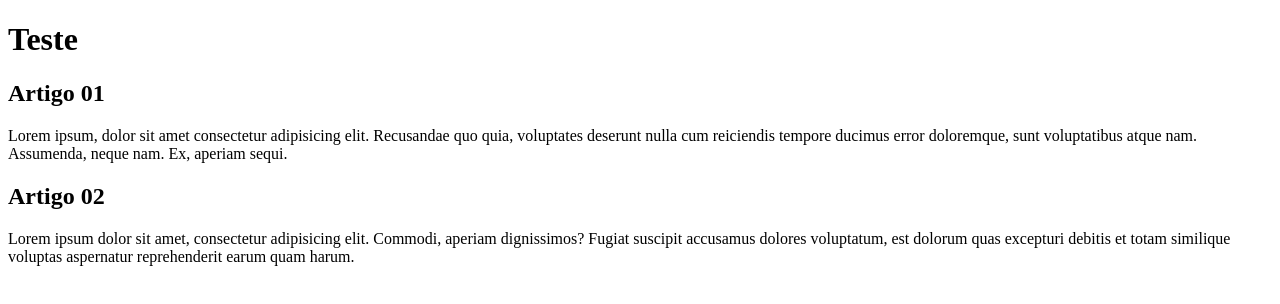
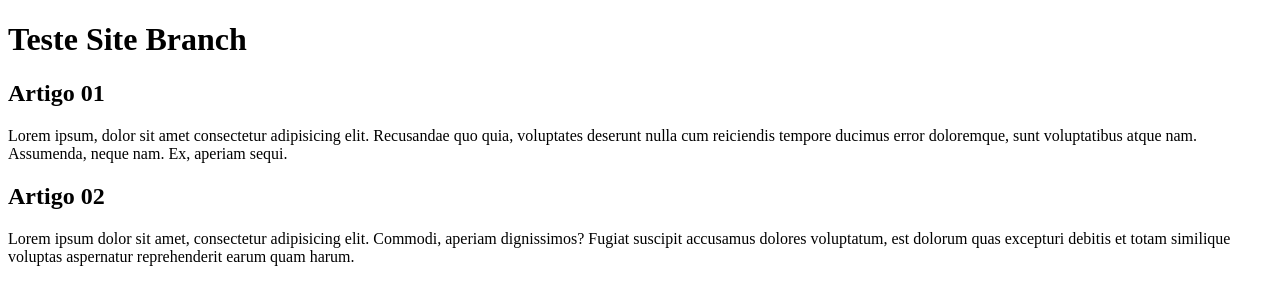
Before and after one commit to mat1135/projeto-site, a plain HTML site: page index.html in a window 1280 px wide. Drawn offline with Linux system fonts and the light colour scheme.

Commit message:
comecei a escrever

```diff
--- a/index.html
+++ b/index.html
@@ -9,7 +9,7 @@
 <body>
     <main>
         <header>
-            <h1>Teste</h1>
+            <h1>Teste Site Branch</h1>
         </header>
     </main>
     <article>
```
